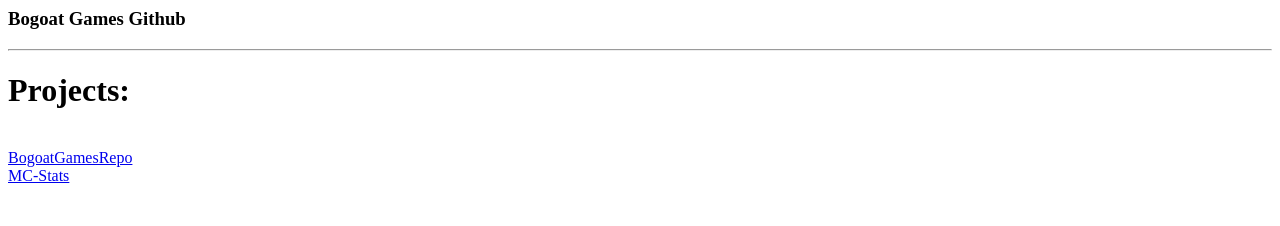
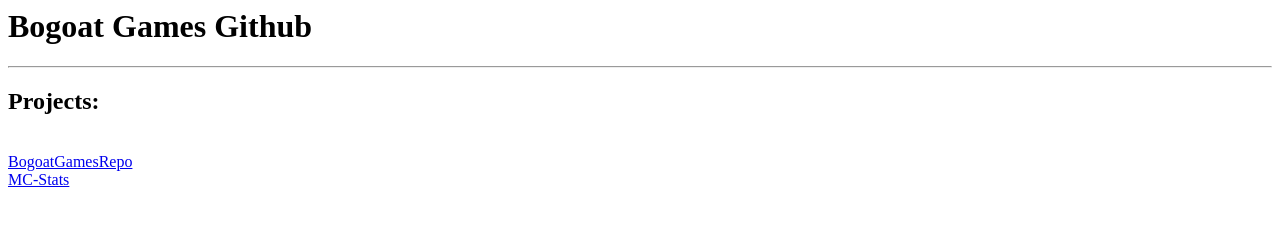
Before and after one commit to Bogoat-Games/Bogoat-Games.github.io, a plain HTML site: page index.html in a window 1280 px wide. Drawn offline with Linux system fonts and the light colour scheme.

Commit message:
Update index.html

```diff
--- a/index.html
+++ b/index.html
@@ -1,6 +1,6 @@
 <title>Bogoat Games Github</title>
-<h3>Bogoat Games Github</h3>
+<h1>Bogoat Games Github</h1>
 <hr>
-<h1>Projects:</h1>
+<h2>Projects:</h2>
 <br><a href="bogoat-games.github.io/BogoatGamesRepo">BogoatGamesRepo</a>
 <br><a href="bogoat-games.github.io/MC-Stats">MC-Stats</a>
```
